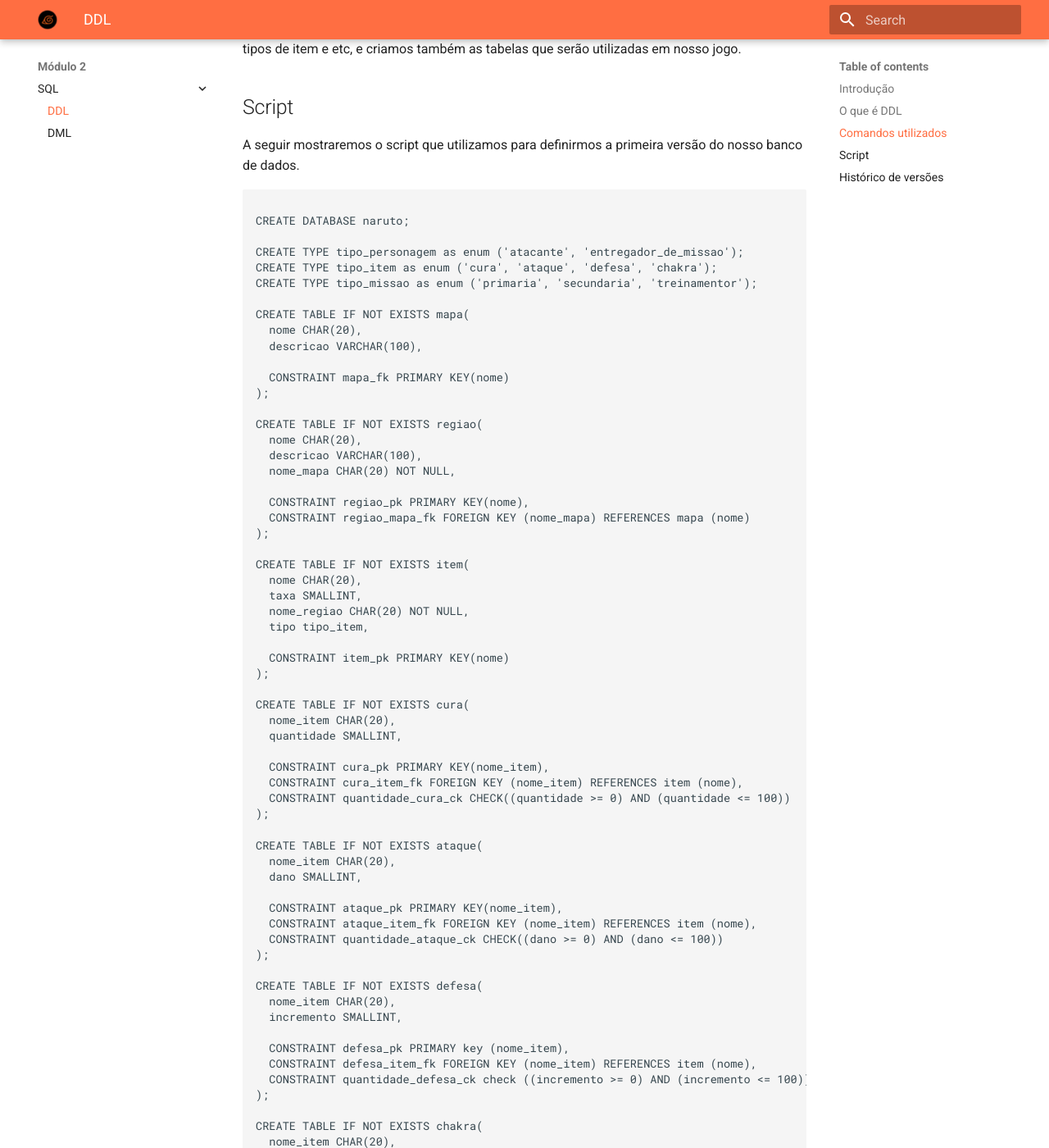
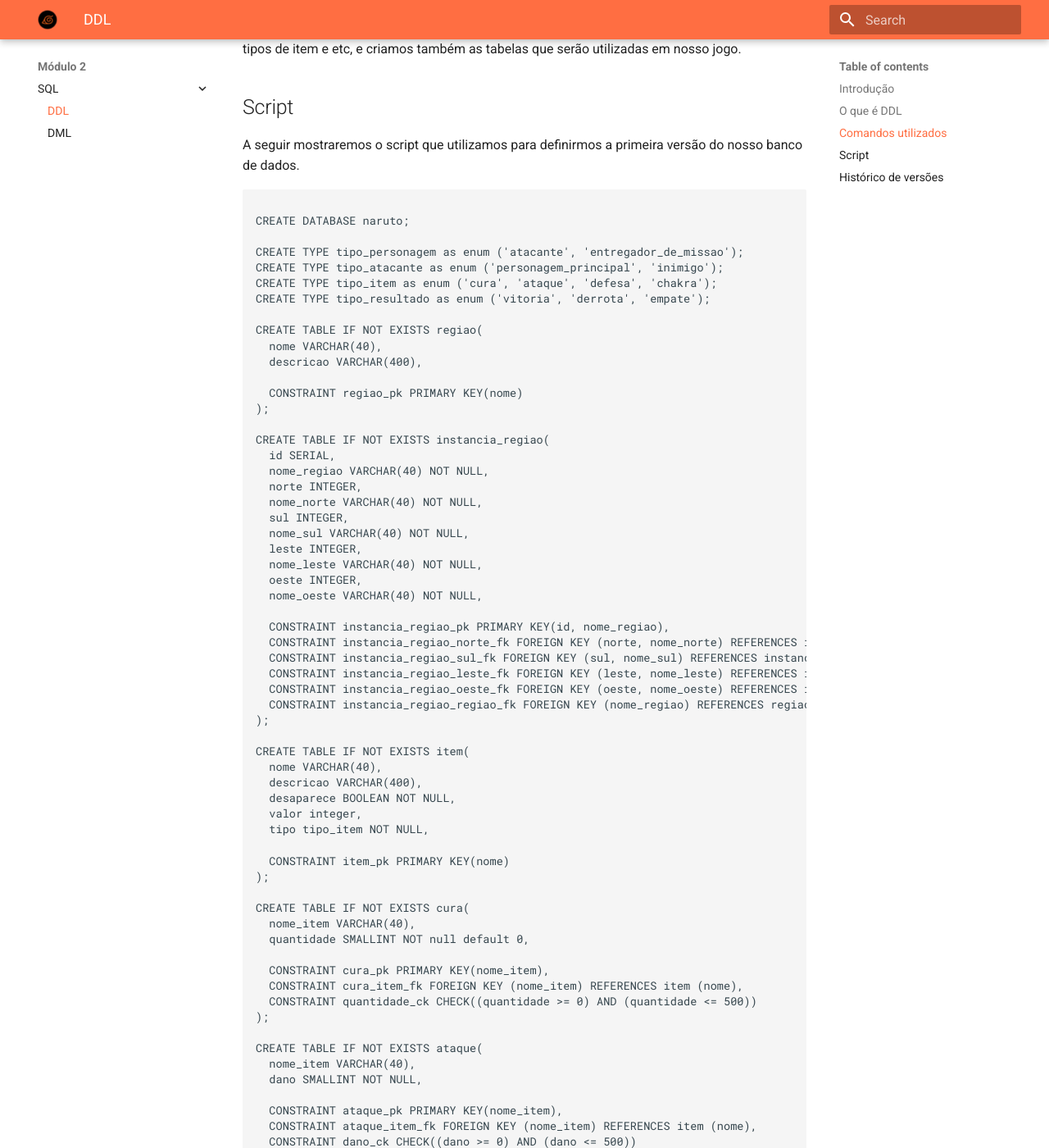
Before and after one commit to SBD1/grupo3_Naruto, an MkDocs documentation site: the page built from documentation/docs/modulo2/sql/ddl.md, in a window 1280 px wide and 1400 px high, scrolled down 644 px. Shown: the whole window at 82% size. Built offline with MkDocs 1.6.1 and Material for MkDocs 9.7.7, drawn with Linux system fonts in a browser that asks for light colours; some of the changed text lies outside the part shown.

Commit message:
fix: corrige ddl, mer e mrel
Co-authored-by: João Paulo Coelho <40813329+JoaoP-Coelho@users.noreply.github.com>

````diff
--- a/documentation/docs/modulo2/sql/ddl.md
+++ b/documentation/docs/modulo2/sql/ddl.md
@@ -21,93 +21,95 @@
 CREATE DATABASE naruto;
 
 CREATE TYPE tipo_personagem as enum ('atacante', 'entregador_de_missao');
+CREATE TYPE tipo_atacante as enum ('personagem_principal', 'inimigo');
 CREATE TYPE tipo_item as enum ('cura', 'ataque', 'defesa', 'chakra');
-CREATE TYPE tipo_missao as enum ('primaria', 'secundaria', 'treinamentor');
+CREATE TYPE tipo_resultado as enum ('vitoria', 'derrota', 'empate');
 
-CREATE TABLE IF NOT EXISTS mapa(
-  nome CHAR(20),
-  descricao VARCHAR(100),
+CREATE TABLE IF NOT EXISTS regiao(
+  nome VARCHAR(40),
+  descricao VARCHAR(400),
 
-  CONSTRAINT mapa_fk PRIMARY KEY(nome)
+  CONSTRAINT regiao_pk PRIMARY KEY(nome)
 );
 
-CREATE TABLE IF NOT EXISTS regiao(
-  nome CHAR(20),
-  descricao VARCHAR(100),
-  nome_mapa CHAR(20) NOT NULL,
+CREATE TABLE IF NOT EXISTS instancia_regiao(
+  id SERIAL,
+  nome_regiao VARCHAR(40) NOT NULL,
+  norte INTEGER,
+  nome_norte VARCHAR(40) NOT NULL,
+  sul INTEGER,
+  nome_sul VARCHAR(40) NOT NULL,
+  leste INTEGER,
+  nome_leste VARCHAR(40) NOT NULL,
+  oeste INTEGER,
+  nome_oeste VARCHAR(40) NOT NULL,
 
-  CONSTRAINT regiao_pk PRIMARY KEY(nome),
-  CONSTRAINT regiao_mapa_fk FOREIGN KEY (nome_mapa) REFERENCES mapa (nome)
+  CONSTRAINT instancia_regiao_pk PRIMARY KEY(id, nome_regiao),
+  CONSTRAINT instancia_regiao_norte_fk FOREIGN KEY (norte, nome_norte) REFERENCES instancia_regiao (id, nome_regiao),
+  CONSTRAINT instancia_regiao_sul_fk FOREIGN KEY (sul, nome_sul) REFERENCES instancia_regiao (id, nome_regiao),
+  CONSTRAINT instancia_regiao_leste_fk FOREIGN KEY (leste, nome_leste) REFERENCES instancia_regiao (id, nome_regiao),
+  CONSTRAINT instancia_regiao_oeste_fk FOREIGN KEY (oeste, nome_oeste) REFERENCES instancia_regiao (id, nome_regiao),
+  CONSTRAINT instancia_regiao_regiao_fk FOREIGN KEY (nome_regiao) REFERENCES regiao (nome)
 );
 
 CREATE TABLE IF NOT EXISTS item(
-  nome CHAR(20),
-  taxa SMALLINT,
-  nome_regiao CHAR(20) NOT NULL,
-  tipo tipo_item,
+  nome VARCHAR(40),
+  descricao VARCHAR(400),
+  desaparece BOOLEAN NOT NULL,
+  valor integer,
+  tipo tipo_item NOT NULL,
 
   CONSTRAINT item_pk PRIMARY KEY(nome)
 );
 
 CREATE TABLE IF NOT EXISTS cura(
-  nome_item CHAR(20),
-  quantidade SMALLINT,
+  nome_item VARCHAR(40),
+  quantidade SMALLINT NOT null default 0,
 
   CONSTRAINT cura_pk PRIMARY KEY(nome_item),
   CONSTRAINT cura_item_fk FOREIGN KEY (nome_item) REFERENCES item (nome),
-  CONSTRAINT quantidade_cura_ck CHECK((quantidade >= 0) AND (quantidade <= 100))
+  CONSTRAINT quantidade_ck CHECK((quantidade >= 0) AND (quantidade <= 500))
 );
 
 CREATE TABLE IF NOT EXISTS ataque(
-  nome_item CHAR(20),
-  dano SMALLINT,
+  nome_item VARCHAR(40),
+  dano SMALLINT NOT NULL,
 
   CONSTRAINT ataque_pk PRIMARY KEY(nome_item),
   CONSTRAINT ataque_item_fk FOREIGN KEY (nome_item) REFERENCES item (nome),
-  CONSTRAINT quantidade_ataque_ck CHECK((dano >= 0) AND (dano <= 100))
+  CONSTRAINT dano_ck CHECK((dano >= 0) AND (dano <= 500))
 );
 
 CREATE TABLE IF NOT EXISTS defesa(
-  nome_item CHAR(20),
-  incremento SMALLINT,
+  nome_item VARCHAR(40),
+  incremento SMALLINT NOT NULL,
 
   CONSTRAINT defesa_pk PRIMARY key (nome_item),
   CONSTRAINT defesa_item_fk FOREIGN KEY (nome_item) REFERENCES item (nome),
-  CONSTRAINT quantidade_defesa_ck check ((incremento >= 0) AND (incremento <= 100))
+  CONSTRAINT incremento_ck check ((incremento >= 0) AND (incremento <= 500))
 );
 
 CREATE TABLE IF NOT EXISTS chakra(
-  nome_item CHAR(20),
-  ganho SMALLINT,
+  nome_item VARCHAR(40),
+  ganho SMALLINT NOT NULL,
 
   CONSTRAINT chakra_pk PRIMARY KEY(nome_item),
   CONSTRAINT chakra_item_fk FOREIGN KEY (nome_item) REFERENCES item (nome),
-  CONSTRAINT quantidade_chakra_ck CHECK((ganho >= 0) AND (ganho <= 100))
+  CONSTRAINT ganho_ck CHECK((ganho >= 0) AND (ganho <= 500))
 );
 
 CREATE TABLE IF NOT EXISTS personagem(
-  nome CHAR(20),
-  nome_regiao CHAR(20) NOT NULL,
+  nome VARCHAR(40),
+  id_instancia_regiao INTEGER NOT NULL,
+  nome_regiao VARCHAR(40) NOT NULL,
   tipo tipo_personagem,
 
   CONSTRAINT personagem_pk PRIMARY KEY(nome),
-  CONSTRAINT personagem_regiao_fk FOREIGN KEY (nome_regiao) REFERENCES regiao (nome)
-)
-
-CREATE TABLE IF NOT EXISTS atacante(
-  nome_atacante CHAR(20),
-  nivel INTEGER,
-  vida INTEGER,
-  chakra INTEGER,
-  defesa INTEGER,
-  ataque INTEGER,
-
-  CONSTRAINT atacante_pk PRIMARY KEY(nome_atacante),
-  CONSTRAINT atacante_personagem_fk FOREIGN KEY (nome_atacante) REFERENCES personagem (nome)
+  CONSTRAINT personagem_instancia_regiao_fk FOREIGN KEY (id_instancia_regiao, nome_regiao) REFERENCES instancia_regiao (id, nome_regiao)
 );
 
 CREATE TABLE IF NOT EXISTS entregador_missao(
-  nome_entregador CHAR(20),
+  nome_entregador VARCHAR(40),
 
   CONSTRAINT entregador_pk PRIMARY KEY(nome_entregador),
   CONSTRAINT entregador_personagem_fk FOREIGN KEY (nome_entregador) REFERENCES personagem (nome)
@@ -115,59 +117,95 @@
 
 CREATE TABLE IF NOT EXISTS inventario(
   id SERIAL,
-  nome_atacante CHAR(20) NOT NULL,
 
-  CONSTRAINT inventario_pk PRIMARY KEY(id),
-  CONSTRAINT inventario_atacante_fk FOREIGN KEY (nome_atacante) REFERENCES atacante (nome_atacante)
+  CONSTRAINT inventario_pk PRIMARY KEY(id)
+);
+
+CREATE TABLE IF NOT EXISTS atacante(
+  nome_atacante VARCHAR(40),
+  nivel INTEGER,
+  vida INTEGER,
+  chakra INTEGER,
+  defesa INTEGER,
+  ataque INTEGER,
+  id_inventario INTEGER,
+  tipo tipo_atacante NOT NULL,
+
+  CONSTRAINT atacante_pk PRIMARY KEY(nome_atacante),
+  CONSTRAINT atacante_personagem_fk FOREIGN KEY (nome_atacante) REFERENCES personagem (nome),
+  CONSTRAINT atacante_inventario_fk FOREIGN KEY (id_inventario) REFERENCES inventario (id),
+  CONSTRAINT nivel_ck CHECK((nivel >= 1) AND (nivel <= 10)),
+  CONSTRAINT vida_ck CHECK((vida >= 0) AND (vida <= 9000)),
+  CONSTRAINT chakra_ck CHECK((chakra >= 0) AND (chakra <= 750)),
+  CONSTRAINT ataque_ck CHECK((ataque >= 0) AND (ataque <= 1500))
 );
 
 CREATE TABLE IF NOT EXISTS instancia_item(
   id SERIAL,
-  nome_item CHAR(20),
-  quantidade INTEGER,
+  nome_item VARCHAR(40) NOT NULL,
+  quantidade INTEGER NOT NULL DEFAULT 1,
   id_inventario INTEGER,
-  nome_regiao CHAR(20),
+  id_instancia_regiao INTEGER,
+  nome_regiao VARCHAR(40),
 
   CONSTRAINT instancia_item_pk PRIMARY KEY(id, nome_item),
+  CONSTRAINT instancia_item_item_fk FOREIGN KEY (nome_item) REFERENCES item (nome),
   CONSTRAINT instancia_item_inventario_fk FOREIGN KEY (id_inventario) REFERENCES inventario (id),
-  CONSTRAINT instancia_item_regiao_fk FOREIGN KEY (nome_regiao) REFERENCES regiao (nome)
+  CONSTRAINT instancia_item_regiao_fk FOREIGN KEY (id_instancia_regiao, nome_regiao) REFERENCES instancia_regiao (id, nome_regiao)
 );
 
+
 CREATE TABLE IF NOT EXISTS loja(
-  nome CHAR(20),
+  nome VARCHAR(40),
   taxa INTEGER,
-  nome_regiao CHAR(20),
+  id_instancia_regiao INTEGER NOT NULL,
+  nome_regiao VARCHAR(40) NOT NULL,
 
   CONSTRAINT loja_pk PRIMARY KEY(nome),
-  CONSTRAINT loja_regiao_fk FOREIGN KEY (nome_regiao) REFERENCES regiao (nome)
+  CONSTRAINT loja_regiao_fk FOREIGN KEY (id_instancia_regiao, nome_regiao) REFERENCES regiao (id, nome_regiao)
 );
 
 CREATE TABLE IF NOT EXISTS venda(
   id SERIAL,
   id_instancia_item INTEGER NOT NULL,
-  nome_item CHAR(20) NOT NULL,
-  nome_loja CHAR(20) NOT NULL,
+  nome_item VARCHAR(40) NOT NULL,
+  nome_loja VARCHAR(40) NOT NULL,
+  nome_personagem VARCHAR(40) NOT NULL,
+  valor_compra INTEGER NOT NULL,
 
   CONSTRAINT venda_pk PRIMARY KEY(id),
   CONSTRAINT venda_instancia_item_fk FOREIGN KEY (id_instancia_item, nome_item) REFERENCES instancia_item (id, nome_item),
-  CONSTRAINT venda_loja_fk FOREIGN KEY (nome_loja) REFERENCES loja (nome)
+  CONSTRAINT venda_loja_fk FOREIGN KEY (nome_loja) REFERENCES loja (nome),
+  CONSTRAINT venda_personagem_fk FOREIGN KEY (nome_personagem) REFERENCES per (nome)
 );
 
 
 CREATE TABLE IF NOT EXISTS personagem_principal(
-  nome_personagem CHAR(20),
+  nome_personagem VARCHAR(40),
   dinheiro INTEGER,
   experiencia INTEGER,
+  descricao VARCHAR(400),
+  boost_vida INTEGER,
+  boost_ataque INTEGER,
+  boost_defesa INTEGER,
+  boost_chakra INTEGER,
+  vida_atual INTEGER,
+  total_chakra INTEGER,
 
   CONSTRAINT personagem_principal_pk PRIMARY KEY(nome_personagem),
-  CONSTRAINT dinheiro_ck CHECK((dinheiro >= 0) AND (dinheiro <= 999)),
-  CONSTRAINT experiencia_ck CHECK((experiencia >= 0) AND (experiencia <= 100)),
-  CONSTRAINT personagem_atacante FOREIGN KEY (nome_personagem) REFERENCES atacante (nome_atacante) /*ON DELETE SET NULL*/
+  CONSTRAINT dinheiro_ck CHECK(dinheiro >= 0),
+  CONSTRAINT experiencia_ck CHECK((experiencia >= 0) AND (experiencia <= 1000000)),
+  CONSTRAINT vida_atual_ck CHECK((vida_atual >= 0) AND (vida_atual <= 9000)),
+  CONSTRAINT personagem_atacante FOREIGN KEY (nome_personagem) REFERENCES atacante (nome_atacante)
 )
 
 CREATE TABLE IF NOT EXISTS inimigo(
-  nome_inimigo CHAR(20),
-  e_boss BOOLEAN,
+  nome_inimigo VARCHAR(40),
+  e_boss BOOLEAN NOT NULL DEFAULT FALSE,
+  dialogo_encontro VARCHAR(400),
+  dialogo_vitoria VARCHAR(400),
+  dialogo_derrota VARCHAR(400),
+  experiencia_concedida INTEGER,
 
   CONSTRAINT inimigo_pk PRIMARY KEY(nome_inimigo),
   CONSTRAINT inimigo_atacante_fk FOREIGN KEY (nome_inimigo) REFERENCES atacante (nome_atacante)
@@ -175,7 +213,7 @@
 
 CREATE TABLE IF NOT EXISTS instancia_inimigo(
   id SERIAL,
-  nome_inimigo CHAR(20),
+  nome_inimigo VARCHAR(40),
 
   CONSTRAINT instancia_inimigo_pk PRIMARY KEY(id, nome_inimigo),
   CONSTRAINT instancia_inimigo_inimigo_fk FOREIGN KEY (nome_inimigo) REFERENCES inimigo (nome_inimigo)
@@ -183,8 +221,9 @@
 
 CREATE TABLE IF NOT EXISTS batalha(
   id SERIAL,
-  nome_personagem_principal CHAR(20),
-  nome_inimigo CHAR(20),
+  resultado tipo_resultado,
+  nome_personagem_principal VARCHAR(40),
+  nome_inimigo VARCHAR(40),
   id_instancia_inimigo INTEGER,
 
   CONSTRAINT batalha_pk PRIMARY KEY(id),
@@ -192,100 +231,55 @@
   CONSTRAINT batalha_nome_inimigo_fk FOREIGN KEY (nome_inimigo, id_instancia_inimigo) REFERENCES instancia_inimigo (nome_inimigo, id)
 )
 
-CREATE TABLE IF NOT EXISTS elemento(
-  nome VARCHAR(20),
-  dano_fogo INTEGER,
-  dano_agua INTEGER,
-  dano_terra INTEGER,
-  dano_vento INTEGER,
-
-  CONSTRAINT elemento_pk PRIMARY KEY(nome)
-)
-
 CREATE TABLE IF NOT EXISTS jutsu(
-  nome CHAR(20),
-  descricao CHAR(50),
+  nome VARCHAR(40),
+  descricao VARCHAR(450),
   dano INTEGER,
   chakra_gasto_por_uso INTEGER,
-  nome_elemento CHAR(20),
 
-  CONSTRAINT jutsu_pk PRIMARY KEY (nome),
-  CONSTRAINT jutsu_elemento_fk FOREIGN KEY (nome_elemento) REFERENCES elemento (nome)
+  CONSTRAINT jutsu_pk PRIMARY KEY (nome)
 )
 
 CREATE TABLE IF NOT EXISTS sabe_jutsu(
-  id SERIAL,
-  nome_jutsu CHAR(20),
-  nome_atacante CHAR(20),
+  nome_jutsu VARCHAR(40),
+  nome_atacante VARCHAR(40),
 
-  CONSTRAINT sabe_jutsu_pk PRIMARY KEY (id),
+  CONSTRAINT sabe_jutsu_pk PRIMARY KEY (nome_jutsu, nome_atacante),
   CONSTRAINT sabe_jutsu_jutsu_fk FOREIGN KEY (nome_jutsu) REFERENCES jutsu (nome),
-  CONSTRAINT jutsu_atacante_fk FOREIGN KEY (nome_atacante) REFERENCES atacante (nome_atacante)
+  CONSTRAINT sabe_jutsu_atacante_fk FOREIGN KEY (nome_atacante) REFERENCES atacante (nome_atacante)
 )
 
 CREATE TABLE IF NOT EXISTS missao(
-  titulo CHAR(20),
-  tipo tipo_missao,
-
-  CONSTRAINT missao_pk PRIMARY KEY (titulo)
-)
-
-CREATE TABLE IF NOT EXISTS primaria(
-  titulo_missao CHAR(20),
-  descricao VARCHAR(50),
+  titulo VARCHAR(60),
+  is_primary BOOLEAN,
+  descricao VARCHAR(1200),
   experiencia_ganha INTEGER,
   nivel_necessario INTEGER,
+  ataque_ganho
+  vida_ganha
+  defesa_ganha
+  chakra_ganho
+  nivel_necessario
   id_instancia_inimigo INTEGER,
-  nome_inimigo CHAR(20),
+  nome_inimigo VARCHAR(40),
+  id_instancia_item INTEGER,
+  nome_item VARCHAR(40),
 
-
-  CONSTRAINT primaria_missao_pk PRIMARY KEY (titulo_missao),
-  CONSTRAINT primaria_titulo_missao_fk FOREIGN KEY (titulo_missao) REFERENCES missao (titulo),
-  CONSTRAINT primaria_instancia_inimigo_fk FOREIGN KEY (id_instancia_inimigo, nome_inimigo) REFERENCES instancia_inimigo (id, nome_inimigo)
+  CONSTRAINT geral_pk PRIMARY KEY (titulo_missao),
+  CONSTRAINT geral_instancia_item_fk FOREIGN KEY (id_instancia_item, nome_item) REFERENCES instancia_item (id, nome_item),
+  CONSTRAINT geral_instancia_inimigo_fk FOREIGN KEY (id_instancia_inimigo, nome_inimigo) REFERENCES instancia_inimigo (id, nome_inimigo)
 )
-
-CREATE TABLE IF NOT EXISTS secundaria(
-  titulo_missao CHAR(20),
-  descricao CHAR(50),
-  experiencia_ganha INTEGER,
-  nivel_necessario INTEGER,
-  id_instancia_item INTEGER,
-  nome_item CHAR(20),
-
-
-  CONSTRAINT secundaria_pk PRIMARY KEY (titulo_missao),
-  CONSTRAINT secundaria_titulo_missao_fk FOREIGN KEY (titulo_missao) REFERENCES missao (titulo),
-  CONSTRAINT secundaria_instancia_item_fk FOREIGN KEY (id_instancia_item, nome_item) REFERENCES instancia_item (id, nome_item)
-)
-
-CREATE TABLE IF NOT EXISTS treinamento(
-  titulo_missao CHAR(20),
-  descricao CHAR(50),
-  experiencia_ganha INTEGER,
-  nivel_necessario INTEGER,
-  id_instancia_item INTEGER,
-  nome_item CHAR(20),
-  incremento INTEGER,
-  tempo_requerido INTEGER,
-  chance_sucesso INTEGER,
-  cooldown INTEGER,
-  nome_personagem CHAR(20),
-
-  CONSTRAINT treinamento_pk PRIMARY KEY (titulo_missao),
-  CONSTRAINT treinamento_titulo_missao_fk FOREIGN KEY (titulo_missao) REFERENCES missao (titulo),
-  CONSTRAINT treinamento_nome_personagem_fk FOREIGN KEY (nome_personagem) REFERENCES personagem_principal (nome_personagem)
-)
-
 
 CREATE TABLE IF NOT EXISTS instancia_missao(
   id SERIAL,
-  titulo_missao CHAR(20),
-  nome_entregador CHAR(20),
-  nome_personagem CHAR(20),
+  titulo_missao VARCHAR(60),
+  nome_entregador VARCHAR(40),
+  nome_personagem VARCHAR(40),
 
   CONSTRAINT instancia_missao_pk PRIMARY KEY (id),
-  CONSTRAINT instancia_missao_titulo_missao_fk FOREIGN KEY (titulo_missao) REFERENCES missao (titulo),
-  CONSTRAINT instancia_missao_nome_personagem_fk FOREIGN KEY (nome_personagem) REFERENCES personagem_principal (nome_personagem)
+  CONSTRAINT instancia_missao_missao_fk FOREIGN KEY (titulo_missao) REFERENCES missao (titulo),
+  CONSTRAINT instancia_missao_entregador_fk FOREIGN KEY (nome_entregador) REFERENCES entregador_missao (nome_entregador),
+  CONSTRAINT instancia_missao_personagem_principal_fk FOREIGN KEY (nome_personagem) REFERENCES personagem_principal (nome_personagem)
 )
 
 ```
````
Also changed, not shown: other parts of documentation/docs/modulo2/sql/ddl.md (+1 -0 lines), documentation/docs/modulo1/diagrama_entidade_relacionamento.md (+6 -0 lines), documentation/docs/modulo1/modelo_relacional.md (+6 -0 lines), documentation/docs/images/diagrama-entidade-relacionamento-v41.jpg (added), documentation/docs/images/modelo-relacional-31.jpg (added), 1 other file.
